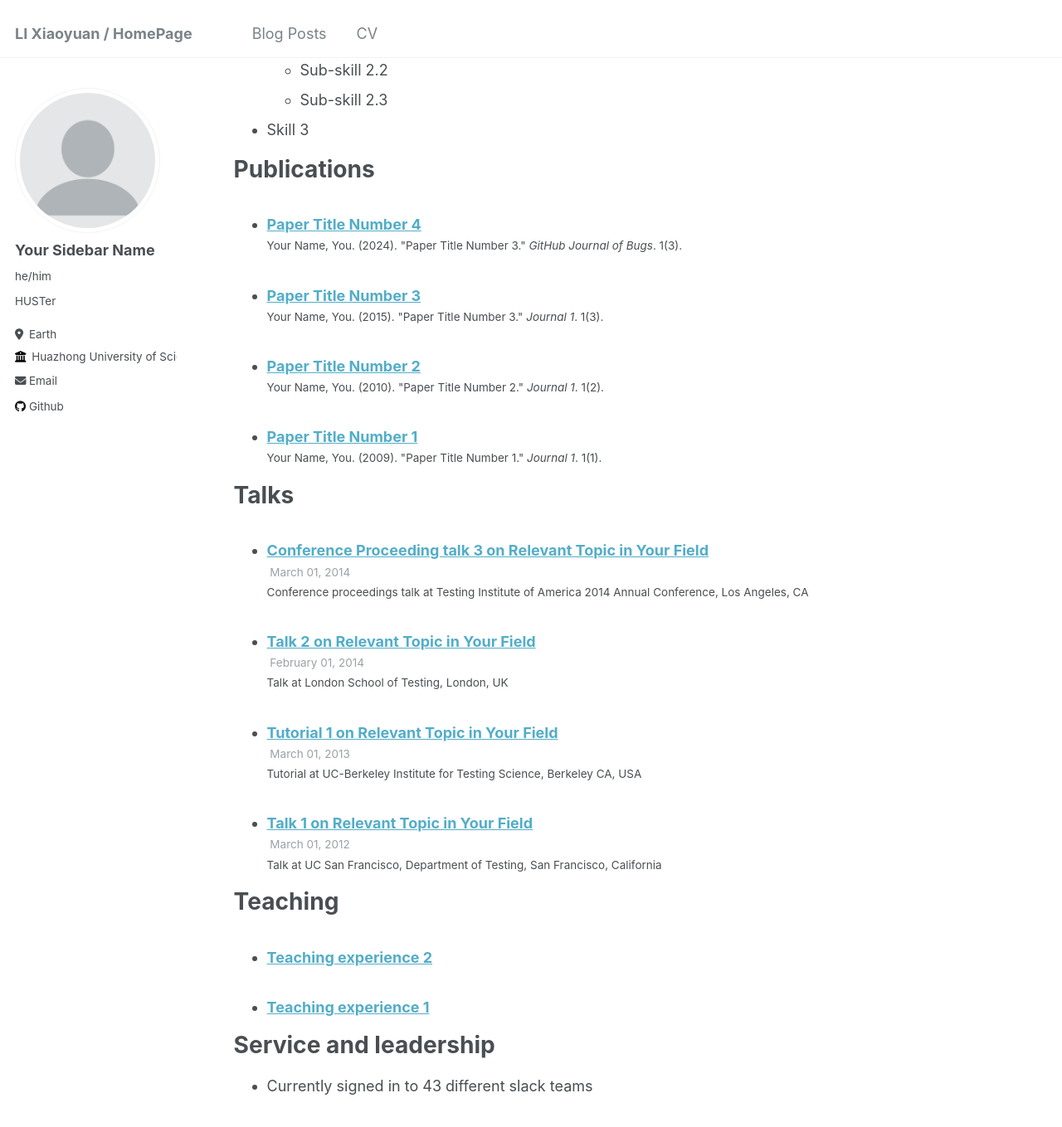
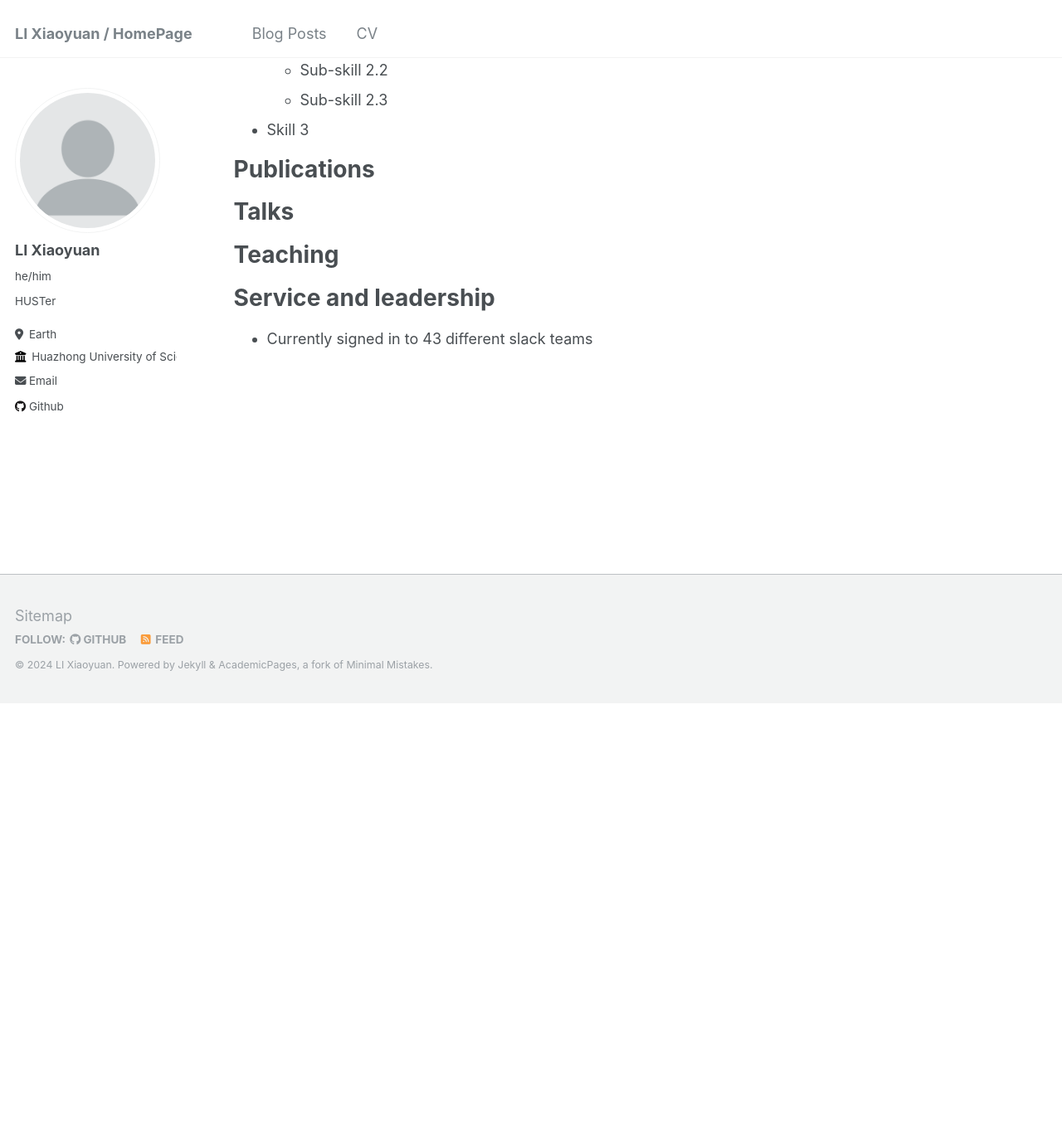
Before and after one commit to cronyaium/cronyaium.github.io, a Jekyll site: the page built from _pages/cv.md, in a window 1280 px wide and 1400 px high, scrolled down 899 px. Shown: the top 1359 px of the window at 83% size. Built offline with Jekyll 4.4.1, drawn with Linux system fonts in a browser that asks for light colours; after the commit the page ends 1746 px from its top, so only the background shows below that.

Commit message:
remove unused files

```diff
--- a/_config.yml
+++ b/_config.yml
@@ -22,7 +22,7 @@ repository               : "cronyaium/cronyaium.github.io"
 author:
   # Biographic information
   avatar           : "profile.png"
-  name             : "Your Sidebar Name"
+  name             : "LI Xiaoyuan"
   pronouns         : "he/him"
   bio              : "HUSTer"
   location         : "Earth"
--- a/_publications/2009-10-01-paper-title-number-1.md
+++ /dev/null
@@ -1,12 +0,0 @@
----
-title: "Paper Title Number 1"
-collection: publications
-permalink: /publication/2009-10-01-paper-title-number-1
-excerpt: 'This paper is about the number 1. The number 2 is left for future work.'
-date: 2009-10-01
-venue: 'Journal 1'
-paperurl: 'http://academicpages.github.io/files/paper1.pdf'
-citation: 'Your Name, You. (2009). &quot;Paper Title Number 1.&quot; <i>Journal 1</i>. 1(1).'
----
-
-The contents above will be part of a list of publications, if the user clicks the link for the publication than the contents of section will be rendered as a full page, allowing you to provide more information about the paper for the reader. When publications are displayed as a single page, the contents of the above "citation" field will automatically be included below this section in a smaller font.
--- a/_publications/2010-10-01-paper-title-number-2.md
+++ /dev/null
@@ -1,12 +0,0 @@
----
-title: "Paper Title Number 2"
-collection: publications
-permalink: /publication/2010-10-01-paper-title-number-2
-excerpt: 'This paper is about the number 2. The number 3 is left for future work.'
-date: 2010-10-01
-venue: 'Journal 1'
-paperurl: 'http://academicpages.github.io/files/paper2.pdf'
-citation: 'Your Name, You. (2010). &quot;Paper Title Number 2.&quot; <i>Journal 1</i>. 1(2).'
----
-
-The contents above will be part of a list of publications, if the user clicks the link for the publication than the contents of section will be rendered as a full page, allowing you to provide more information about the paper for the reader. When publications are displayed as a single page, the contents of the above "citation" field will automatically be included below this section in a smaller font.
--- a/_publications/2015-10-01-paper-title-number-3.md
+++ /dev/null
@@ -1,12 +0,0 @@
----
-title: "Paper Title Number 3"
-collection: publications
-permalink: /publication/2015-10-01-paper-title-number-3
-excerpt: 'This paper is about the number 3. The number 4 is left for future work.'
-date: 2015-10-01
-venue: 'Journal 1'
-paperurl: 'http://academicpages.github.io/files/paper3.pdf'
-citation: 'Your Name, You. (2015). &quot;Paper Title Number 3.&quot; <i>Journal 1</i>. 1(3).'
----
-
-The contents above will be part of a list of publications, if the user clicks the link for the publication than the contents of section will be rendered as a full page, allowing you to provide more information about the paper for the reader. When publications are displayed as a single page, the contents of the above "citation" field will automatically be included below this section in a smaller font.
--- a/_publications/2024-02-17-paper-title-number-4.md
+++ /dev/null
@@ -1,12 +0,0 @@
----
-title: "Paper Title Number 4"
-collection: publications
-permalink: /publication/2024-02-17-paper-title-number-4
-excerpt: 'This paper is about fixing template issue #693.'
-date: 2024-02-17
-venue: 'GitHub Journal of Bugs'
-paperurl: 'http://academicpages.github.io/files/paper3.pdf'
-citation: 'Your Name, You. (2024). &quot;Paper Title Number 3.&quot; <i>GitHub Journal of Bugs</i>. 1(3).'
----
-
-The contents above will be part of a list of publications, if the user clicks the link for the publication than the contents of section will be rendered as a full page, allowing you to provide more information about the paper for the reader. When publications are displayed as a single page, the contents of the above "citation" field will automatically be included below this section in a smaller font.
--- a/_talks/2012-03-01-talk-1.md
+++ /dev/null
@@ -1,11 +0,0 @@
----
-title: "Talk 1 on Relevant Topic in Your Field"
-collection: talks
-type: "Talk"
-permalink: /talks/2012-03-01-talk-1
-venue: "UC San Francisco, Department of Testing"
-date: 2012-03-01
-location: "San Francisco, California"
----
-
-This is a description of your talk, which is a markdown files that can be all markdown-ified like any other post. Yay markdown!
--- a/_talks/2013-03-01-tutorial-1.md
+++ /dev/null
@@ -1,13 +0,0 @@
----
-title: "Tutorial 1 on Relevant Topic in Your Field"
-collection: talks
-type: "Tutorial"
-permalink: /talks/2013-03-01-tutorial-1
-venue: "UC-Berkeley Institute for Testing Science"
-date: 2013-03-01
-location: "Berkeley CA, USA"
----
-
-[More information here](http://exampleurl.com)
-
-This is a description of your tutorial, note the different field in type. This is a markdown files that can be all markdown-ified like any other post. Yay markdown!
--- a/_talks/2014-02-01-talk-2.md
+++ /dev/null
@@ -1,13 +0,0 @@
----
-title: "Talk 2 on Relevant Topic in Your Field"
-collection: talks
-type: "Talk"
-permalink: /talks/2014-02-01-talk-2
-venue: "London School of Testing"
-date: 2014-02-01
-location: "London, UK"
----
-
-[More information here](http://example2.com)
-
-This is a description of your talk, which is a markdown files that can be all markdown-ified like any other post. Yay markdown!
--- a/_talks/2014-03-01-talk-3.md
+++ /dev/null
@@ -1,11 +0,0 @@
----
-title: "Conference Proceeding talk 3 on Relevant Topic in Your Field"
-collection: talks
-type: "Conference proceedings talk"
-permalink: /talks/2014-03-01-talk-3
-venue: "Testing Institute of America 2014 Annual Conference"
-date: 2014-03-01
-location: "Los Angeles, CA"
----
-
-This is a description of your conference proceedings talk, note the different field in type. You can put anything in this field.
--- a/_teaching/2014-spring-teaching-1.md
+++ /dev/null
@@ -1,20 +0,0 @@
----
-title: "Teaching experience 1"
-collection: teaching
-type: "Undergraduate course"
-permalink: /teaching/2014-spring-teaching-1
-venue: "University 1, Department"
-date: 2014-01-01
-location: "City, Country"
----
-
-This is a description of a teaching experience. You can use markdown like any other post.
-
-Heading 1
-======
-
-Heading 2
-======
-
-Heading 3
-======
--- a/_teaching/2015-spring-teaching-2.md
+++ /dev/null
@@ -1,20 +0,0 @@
----
-title: "Teaching experience 2"
-collection: teaching
-type: "Workshop"
-permalink: /teaching/2015-spring-teaching-1
-venue: "University 1, Department"
-date: 2015-01-01
-location: "City, Country"
----
-
-This is a description of a teaching experience. You can use markdown like any other post.
-
-Heading 1
-======
-
-Heading 2
-======
-
-Heading 3
-======
```
Also changed, not shown: _pages/portfolio.html (deleted, +0 -13 lines), _pages/publications.md (deleted, +0 -16 lines), _pages/talks.html (deleted, +0 -16 lines), _pages/teaching.html (deleted, +0 -12 lines), _portfolio/portfolio-1.md (deleted, +0 -7 lines), _portfolio/portfolio-2.html (deleted, +0 -7 lines).
